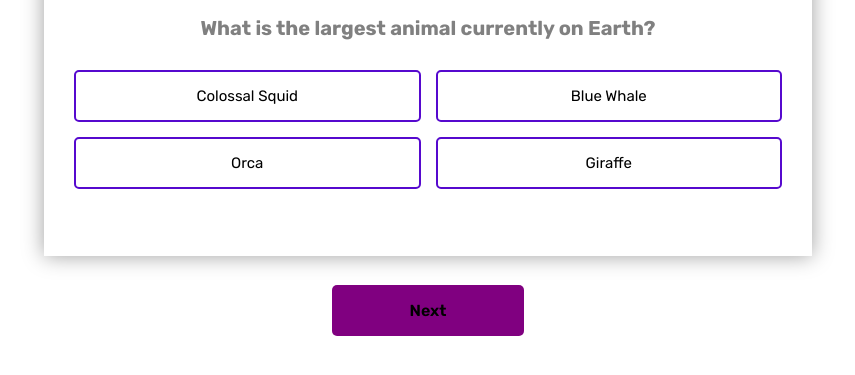
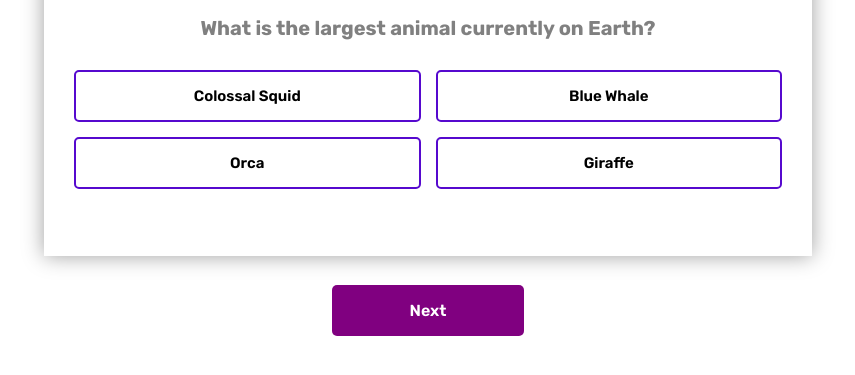
Before and after one commit to otizgit/CapaQuizApp, a plain HTML site: page index.html in a window 1280 px wide. Shown: the part 195-570 px from the top of the page, without its empty margins (212-1067 px from the left). Drawn offline with Linux system fonts and the light colour scheme; a web font is replaced by a local one.

Commit message:
theme tweak

```diff
--- a/style.css
+++ b/style.css
@@ -5,7 +5,6 @@
     padding: 0;
     box-sizing: border-box;
     font-family: "Rubik", system-ui, -apple-system, BlinkMacSystemFont, 'Segoe UI', Roboto, Oxygen, Ubuntu, Cantarell, 'Open Sans', 'Helvetica Neue', sans-serif;
-    /* transition: .3s ease; */
 }
 
 :root {
@@ -89,6 +88,7 @@ button {
     border-radius: .5rem;
     cursor: pointer;
     text-align: center;
+    font-weight: 600;
 }
 
 .toggles {
@@ -103,7 +103,7 @@ button {
     border: unset;
     font-size: 1.6rem;
     font-weight: 600;
-    color: black;
+    color: white;
 }
 .toggles button:hover {
     background-color: rgb(109, 0, 109);
@@ -117,7 +117,6 @@ button {
 
 .active {
     background-color: var(--priClr);
-    font-weight: 600;
     color: white;
 }
 .correct {
```
